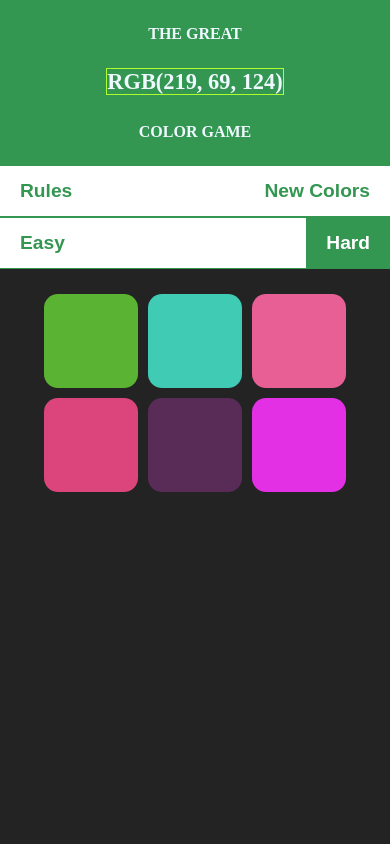
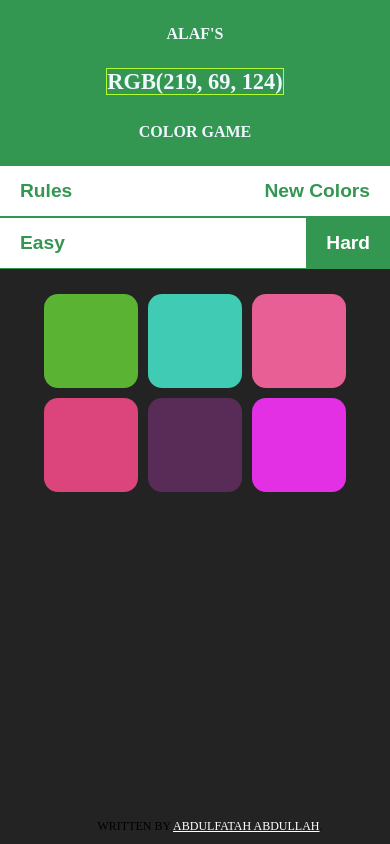
Before and after one commit to olaleykhan/color-guessing-game-1.0, a plain HTML site: page index.html in a window 390 px wide. Drawn offline with Linux system fonts and the light colour scheme.

Commit message:
some html and css modified to make it look better and well, personalized

```diff
--- a/index.html
+++ b/index.html
@@ -9,7 +9,7 @@
 <body>
 
   <div id="rules-display">
-    <h1> Hiyaa. It's nice to have you here</h1>
+    <h1> Hiyaa. Welcome to ALaf's world</h1>
     <p>Your Job is to guess which of the color cards in the game body corresponds with the color code in the header. </p>
 
     <p>each time you reload the page or  click on the "New Colors" button, a diffrent RGB color code will be shown in the header.  </p>
@@ -21,7 +21,7 @@
 
 
   <div id="h1">
-    <h1 class="h1">The Great
+    <h1 class="h1">Alaf's
       <br>
       <span id="color-code-display">RGB</span>
       <br>
@@ -52,7 +52,9 @@
 
       <div class="clearfix"></div>
 
-
+      <div class="attribution">
+        Written by <a href="#">Abdulfatah Abdullah</a>.
+      </div>
 
     <script src="app.js"></script>
 </body>
--- a/style.css
+++ b/style.css
@@ -124,9 +124,17 @@ button:hover{
   #rules-display h1{
       color: rgba(51, 150, 81) ;
   }
+  .attribution {
+       font-size: 12px;
+        text-align: center;
+    margin-top: 20px;
+}
+.attribution a { color: hsl(0, 0%, 100%); }
 
 
 
+
+/* ********************Below are media queries for the page*************** */
   @media(max-width: 600px){
       body{
           font-size: 8px;
@@ -171,4 +179,10 @@ button:hover{
         font-size: 1rem;
 
     }
+
+    .attribution{
+        position: absolute;
+        bottom: 10px;
+        left: 25%;
+    }
   }
```
